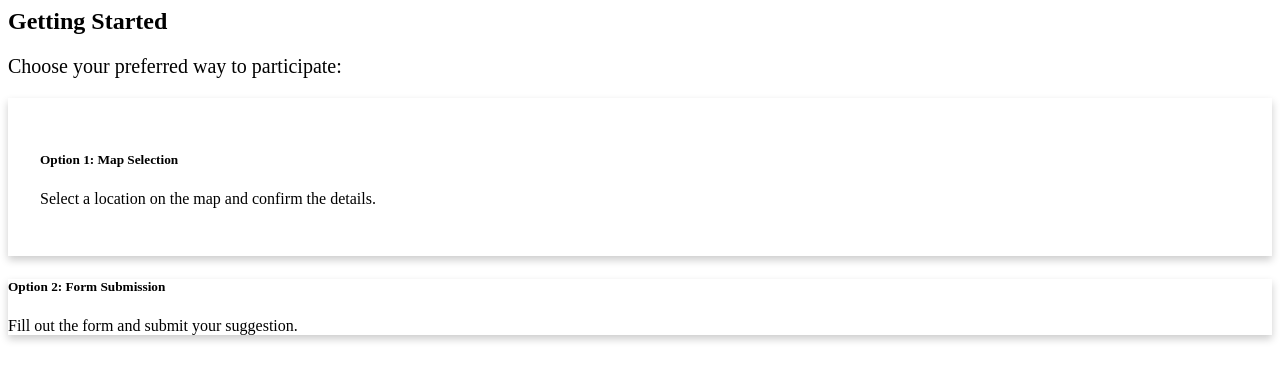
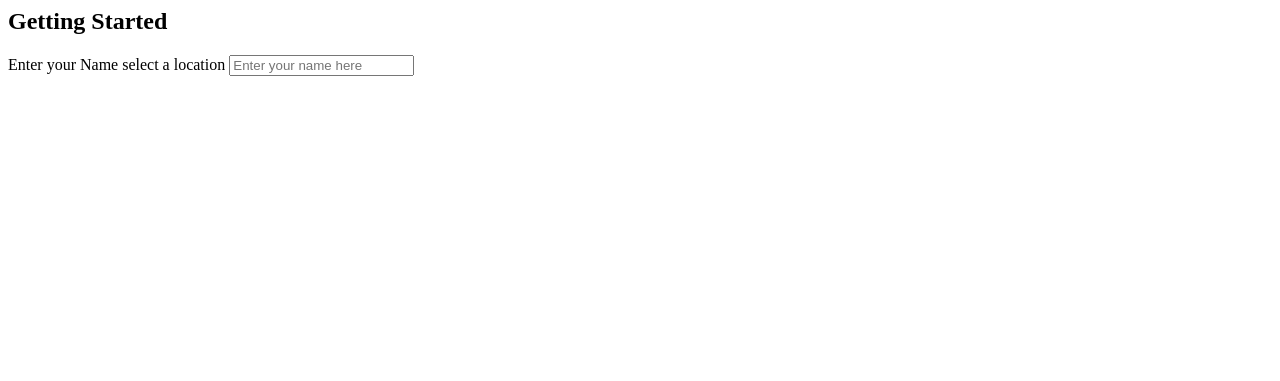
Before and after one commit to DaveVED/little-daveved-explorer, a FastAPI app: template templates/explorer/getting_started.html in a window 1280 px wide. Shown: the top 381 px of the page. Run offline with FastAPI, Linux system fonts and the light colour scheme; the template is opened without the code that fills it, so the values that code supplies are empty.

Commit message:
feat: writting to db

```diff
--- a/app/api/routers/explorer.py
+++ b/app/api/routers/explorer.py
@@ -1,11 +1,14 @@
+from pydantic import BaseModel
+
 from sqlalchemy.orm import Session
 
 from fastapi import APIRouter, Request, Depends
 from fastapi.templating import Jinja2Templates
 from fastapi.responses import HTMLResponse
+from fastapi import HTTPException
 
 from app.api.database import SessionLocal
-from app.api.models.coordinate import get_all_coordinates
+from app.api.models.coordinate import get_all_coordinates, add_coordinate
 
 router = APIRouter()
 templates = Jinja2Templates(directory="templates")
@@ -71,34 +74,41 @@ def explorer(request: Request, db: Session = Depends(get_db)):
     }
     return templates.TemplateResponse("explorer/explorer.html", context)
 
-@router.get("/get-selectable-options", response_class=HTMLResponse)
-def get_selectable_options(request: Request):
-    context = {
-        "request": request,
-        "title": "Explorer",
-        "options": selectable_explorer_options,
-        "isOptionSelected": is_option_selected
-    }
+class CoordinateUpdate(BaseModel):
+    latitude: float
+    longitude: float
+    name: str
 
-    return templates.TemplateResponse("explorer/getting_started_options.html", context)
+@router.post("/update-selection")
+def update_selection(coordinate_update: CoordinateUpdate, db: Session = Depends(get_db)):
+    """
+    Update the selection based on user input.
 
-@router.get("/toggle-selectable-option/{option_id}", response_class=HTMLResponse)
-def set_selectable_options(request: Request, option_id: int):
-    adjusted_option_id = option_id - 1
+    Args:
+        coordinate_update (CoordinateUpdate): Request body containing latitude, longitude, and name.
+        db (Session): Database session.
 
-    # Clear out all options
-    for option in selectable_explorer_options:
-        option["selected"] = False
+    Returns:
+        A message indicating the update was successful or an error.
+    """
+    try:
+        # Use the data from coordinate_update to update the selection
+        # For example, create or update a model instance
 
-    if 0 <= adjusted_option_id < len(selectable_explorer_options):
-        selectable_explorer_options[adjusted_option_id]["selected"] = True
+        # Write the coordinate to the database
+        new_coordinate = add_coordinate(
+            db=db,
+            latitude=coordinate_update.latitude,
+            longitude=coordinate_update.longitude,
+            type="Hardcoded type",  # Hardcoded for now
+            user=coordinate_update.name
+        )
 
-    is_option_selected = True
-    context = {
-        "request": request,
-        "title": "Explorer",
-        "options": selectable_explorer_options,
-        "isOptionSelected": is_option_selected
-    }
+        # Get all coordinates after adding the new one
+        coordinates = get_all_coordinates(db)
 
-    return templates.TemplateResponse("explorer/getting_started_options.html", context)
+        # Return a success message along with the updated list of coordinates
+        return {"message": f"Selection updated for {coordinate_update.name} at ({coordinate_update.latitude}, {coordinate_update.longitude}). Coordinate ID: {new_coordinate.id}", "coordinates": coordinates}
+    except Exception as e:
+        print(e)
+        raise HTTPException(status_code=500, detail="An error occurred while updating the selection.")
--- a/app/api/routers/home.py
+++ b/app/api/routers/home.py
@@ -13,5 +13,4 @@ def world_map_root(request: Request):
     }
 
     response = templates.TemplateResponse("home.html", context)
-
     return response
--- a/templates/explorer/getting_started.html
+++ b/templates/explorer/getting_started.html
@@ -16,73 +16,7 @@
   <div class="row">
     <div class="col-12">
       <h2 class="mb-3">Getting Started</h2>
-      <p class="lead" style="font-size: 1.25rem; font-weight: 300;">Choose your preferred way to participate:</p>
+      {% include 'fragments/name_input.html' with context %}
     </div>
   </div>
-  <div class="row" id="options-container">
-    <div class="col-md-6 mb-4 option-card" data-option-id="1" onclick="selectOption('1')">
-      <div class="card h-100">
-        <div class="card-body" style="padding: 2rem;">
-          <h5 class="card-title">Option 1: Map Selection</h5>
-          <p class="card-text">Select a location on the map and confirm the details.</p>
-        </div>
-      </div>
-    </div>
-    <div class="col-md-6 mb-4 option-card" data-option-id="2" onclick="selectOption('2')">
-      <div class="card h-100">
-        <div class="card-body">
-          <h5 class="card-title">Option 2: Form Submission</h5>
-          <p class="card-text">Fill out the form and submit your suggestion.</p>
-        </div>
-      </div>
-    </div>
-  </div>
-  <!-- Container to show which option was selected -->
-  <div id="selectedOptionMessage" style="margin-top: 20px;">
-    <!-- Dynamic message will be inserted here -->
-  </div>
-  <!-- Hidden container for name input, shown when an option is selected -->
-  <div id="nameInputContainer" style="display: none;">
-    <!-- Server-side rendered content -->
-    {% include 'fragments/name_input.html' with context %}
-  </div>
 </div>
-
-<script>
-  let appState = {
-    selectedOption: null
-  };
-
-  function selectOption(optionId) {
-    appState.selectedOption = optionId; // Update state
-
-    // Highlight the selected option
-    const options = document.querySelectorAll('.option-card');
-    options.forEach(option => {
-      if (option.getAttribute('data-option-id') === optionId) {
-        option.classList.add('selected');
-      } else {
-        option.classList.remove('selected');
-      }
-    });
-
-    // Show the name input container
-    document.getElementById('nameInputContainer').style.display = 'block';
-
-    // Update message to indicate selected option
-    const selectedOptionMessage = document.getElementById('selectedOptionMessage');
-    selectedOptionMessage.innerHTML = `<p>You have selected Option ${optionId}.</p>`; // Dynamically update the message
-
-    // Store the selection in sessionStorage for persistence
-    sessionStorage.setItem('selectedOption', optionId);
-  }
-
-
-    // Restore selection from sessionStorage on page load
-    document.addEventListener('DOMContentLoaded', () => {
-      const selectedOption = sessionStorage.getItem('selectedOption');
-      if (selectedOption) {
-        selectOption(selectedOption);
-      }
-    });
-  </script>
--- a/templates/fragments/map.html
+++ b/templates/fragments/map.html
@@ -1,2 +1,2 @@
 <!-- A leafletjs frament that can be used throughout different features/apps -->
-<div id="map" style="height: 400px; width: 100%"></div>
+<div id="map" style="height: 40vh; width: 100%"></div>
--- a/templates/fragments/name_input.html
+++ b/templates/fragments/name_input.html
@@ -1,5 +1,5 @@
 
 <div class="mb-3">
-    <label for="participantName" class="form-label">Your Name</label>
+    <label for="participantName" class="form-label">Enter your Name select a location</label>
     <input type="text" class="form-control" id="participantName" placeholder="Enter your name here" required>
 </div>
```
Also changed, not shown: templates/explorer/explorer.html (+85 -13 lines).
